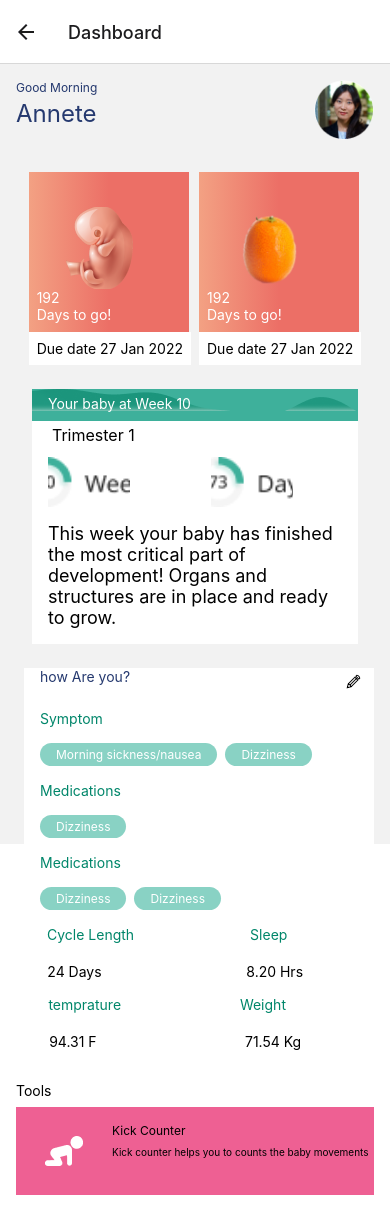
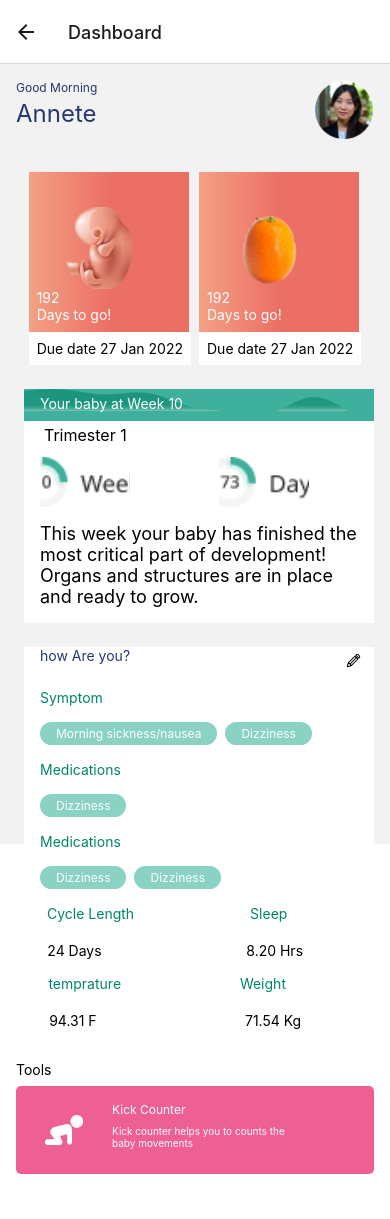
Before and after one commit to mehdieft/babyshop, a React Native app: screen /Dashboard in a window 390 px wide. After the commit the page ends 1198 px from the top, so only its background shows below. Built offline with nearby package versions, Linux system fonts and the light colour scheme.

Commit message:
adding iconic card

```diff
--- a/Screens/Dashboard.js
+++ b/Screens/Dashboard.js
@@ -50,7 +50,7 @@ export default function Dashboard() {
                 </View>
 
                 {/* card is here */}
-                <View style={{ marginHorizontal: 16, backgroundColor: ' #FFFFFF' }} elevation={5}>
+                <View style={{ marginHorizontal: 8, backgroundColor: ' #FFFFFF' ,width:'100%'}} elevation={5}>
                     <View style={{ width: '100%', height: 32, backgroundColor: '#3EB09B', }}>
                         <ImageBackground source={require('../assets/icons/Vector.png')} resizeMode="cover" >
 
--- a/components/ImageComponent.js
+++ b/components/ImageComponent.js
@@ -1,11 +1,13 @@
 import {View , StyleSheet,Text} from 'react-native'
 export default function ImageComponent(props){
     return (
-        <View style={{backgroundColor:props.bgColor,marginBottom:16, flexDirection:'row',}}>
+        <View elevation={15} style={{backgroundColor:props.bgColor,marginBottom:16, flexDirection:'row',borderRadius:5}}>
             {props.children}
             <View style={{marginVertical:16}}>
-                <Text style={{fontSize:12,paddingBottom: 8}}>{props.header}</Text>
-                <Text style={{fontSize:10}}>{props.content}</Text>
+                <Text style={{fontSize:12,paddingBottom: 8,color:'#FFFFFF'}}>{props.header}</Text>
+                <View style={{height:33,width:191}}>
+                <Text style={{fontSize:10,paddingRight:8,textAlign: 'left',color:'#FFFFFF'}}>{props.content}</Text>
+                </View>
             </View>
 
         </View>
```
